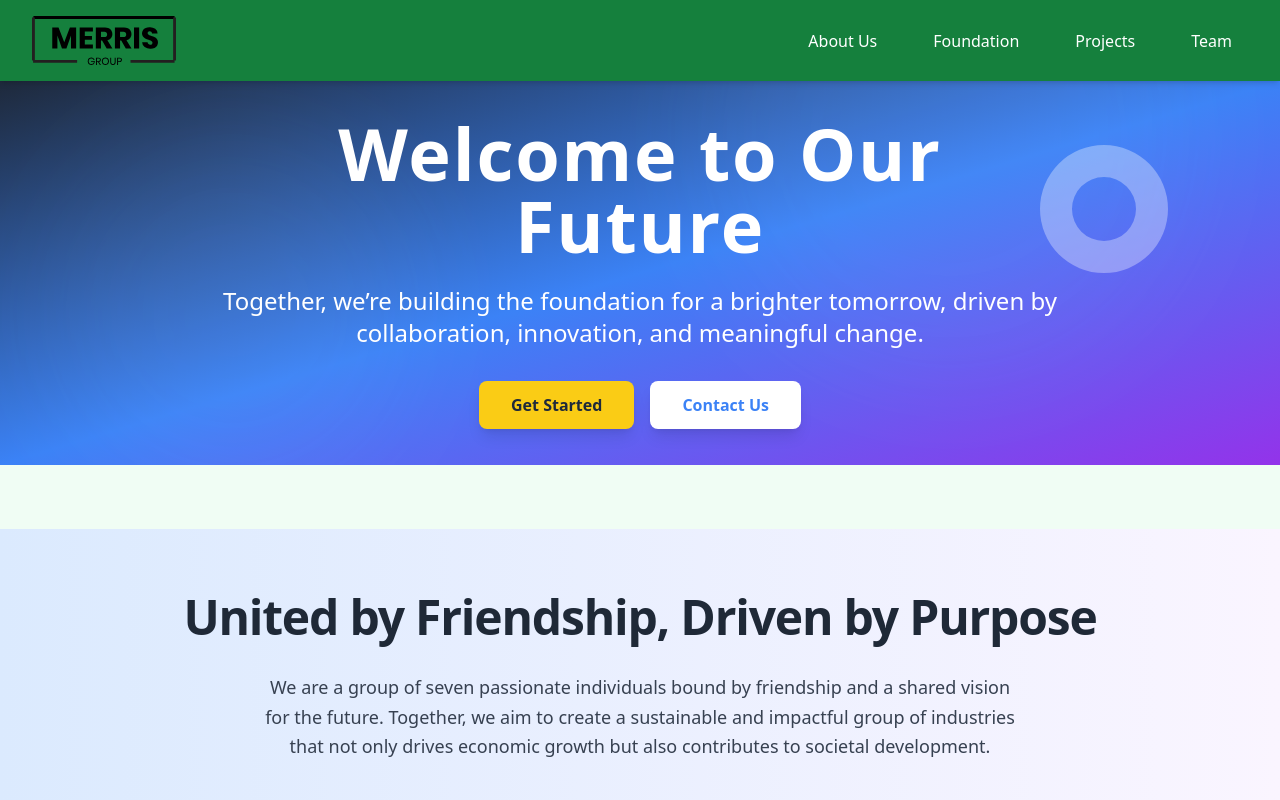
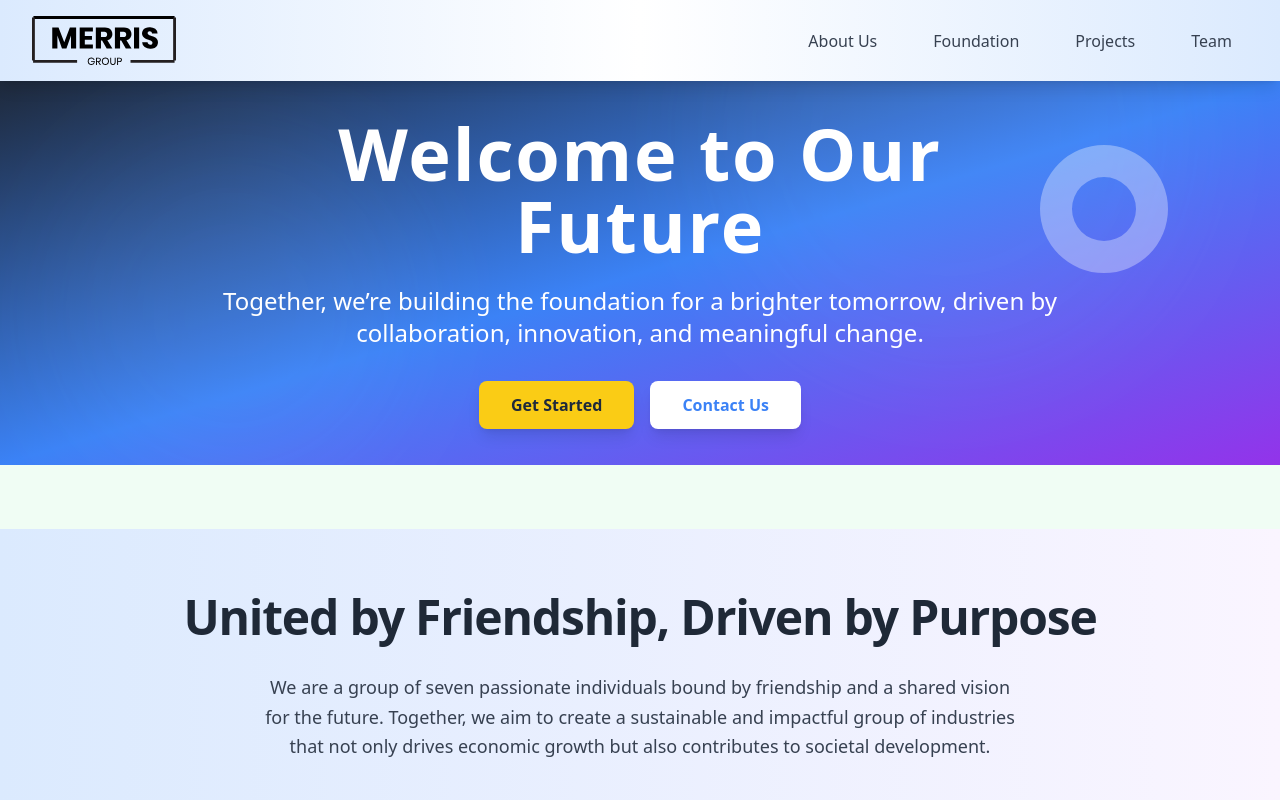
Before and after one commit to Bytes-Farabi/Project-Merris-Group, a React (Vite) app: page / in a window 1280 px wide. Shown: the top 800 px of the page. Built offline with nearby package versions, Linux system fonts and the light colour scheme.

Commit message:
navbar changed into a soft gradient

```diff
--- a/src/Pages/Root.jsx
+++ b/src/Pages/Root.jsx
@@ -1,6 +1,6 @@
 import React from "react";
 import { Outlet } from "react-router-dom";
-import logo from "../../public/assets/merris-logo-1.svg"
+import logo from "../../public/assets/merris-logo-1.svg";
 
 const Root = () => {
   const handleScrollToSection = (id) => {
@@ -13,37 +13,36 @@ const Root = () => {
   return (
     <div>
       {/* Navbar */}
-      <nav className="bg-green-700 text-white py-4 shadow-md sticky top-0 z-50">
+      <nav className="bg-gradient-to-r from-blue-100 via-white to-blue-100 text-gray-700 py-4 shadow-lg sticky top-0 z-50">
         <div className="container mx-auto flex justify-between items-center px-4 lg:px-8">
           {/* Logo */}
           <div className="text-2xl font-bold">
-            {/* <span className="text-yellow-400">Merris</span> Foundation */}
-            <img src={logo} alt="" className="w-36 object-contain"/>
+            <img src={logo} alt="Merris Logo" className="w-36 object-contain" />
           </div>
 
           {/* Menu Items */}
           <div className="hidden md:flex space-x-6">
             <button
               onClick={() => handleScrollToSection("aboutus")}
-              className="px-4 py-2 rounded hover:bg-green-600 hover:text-yellow-300 transition duration-200"
+              className="px-4 py-2 rounded hover:bg-blue-200 hover:text-gray-900 transition duration-200"
             >
               About Us
             </button>
             <button
               onClick={() => handleScrollToSection("foundation")}
-              className="px-4 py-2 rounded hover:bg-green-600 hover:text-yellow-300 transition duration-200"
+              className="px-4 py-2 rounded hover:bg-blue-200 hover:text-gray-900 transition duration-200"
             >
               Foundation
             </button>
             <button
               onClick={() => handleScrollToSection("projects")}
-              className="px-4 py-2 rounded hover:bg-green-600 hover:text-yellow-300 transition duration-200"
+              className="px-4 py-2 rounded hover:bg-blue-200 hover:text-gray-900 transition duration-200"
             >
               Projects
             </button>
             <button
               onClick={() => handleScrollToSection("team")}
-              className="px-4 py-2 rounded hover:bg-green-600 hover:text-yellow-300 transition duration-200"
+              className="px-4 py-2 rounded hover:bg-blue-200 hover:text-gray-900 transition duration-200"
             >
               Team
             </button>
@@ -57,7 +56,7 @@ const Root = () => {
                   .getElementById("mobile-menu")
                   .classList.toggle("hidden")
               }
-              className="text-white focus:outline-none"
+              className="text-gray-700 focus:outline-none"
             >
               <svg
                 xmlns="http://www.w3.org/2000/svg"
@@ -80,29 +79,29 @@ const Root = () => {
         {/* Mobile Menu */}
         <div
           id="mobile-menu"
-          className="md:hidden hidden bg-green-800 text-white flex flex-col items-center space-y-4 py-4"
+          className="md:hidden hidden bg-gradient-to-r from-blue-100 via-white to-blue-100 text-gray-700 flex flex-col items-center space-y-4 py-4"
         >
           <button
             onClick={() => handleScrollToSection("aboutus")}
-            className="w-full text-center px-4 py-2 rounded hover:bg-green-600 hover:text-yellow-300 transition duration-200"
+            className="w-full text-center px-4 py-2 rounded hover:bg-blue-200 hover:text-gray-900 transition duration-200"
           >
             About Us
           </button>
           <button
             onClick={() => handleScrollToSection("foundation")}
-            className="w-full text-center px-4 py-2 rounded hover:bg-green-600 hover:text-yellow-300 transition duration-200"
+            className="w-full text-center px-4 py-2 rounded hover:bg-blue-200 hover:text-gray-900 transition duration-200"
           >
             Foundation
           </button>
           <button
             onClick={() => handleScrollToSection("projects")}
-            className="w-full text-center px-4 py-2 rounded hover:bg-green-600 hover:text-yellow-300 transition duration-200"
+            className="w-full text-center px-4 py-2 rounded hover:bg-blue-200 hover:text-gray-900 transition duration-200"
           >
             Projects
           </button>
           <button
             onClick={() => handleScrollToSection("team")}
-            className="w-full text-center px-4 py-2 rounded hover:bg-green-600 hover:text-yellow-300 transition duration-200"
+            className="w-full text-center px-4 py-2 rounded hover:bg-blue-200 hover:text-gray-900 transition duration-200"
           >
             Team
           </button>
```
